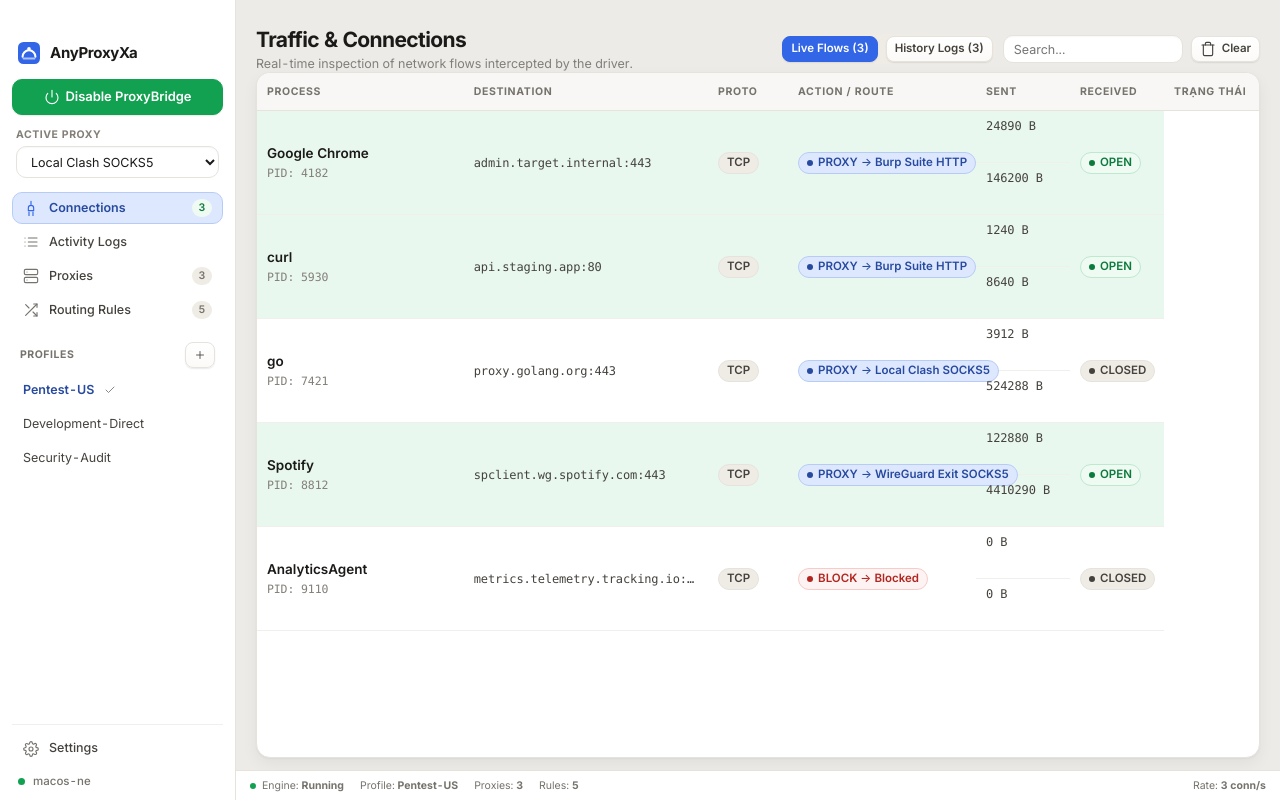
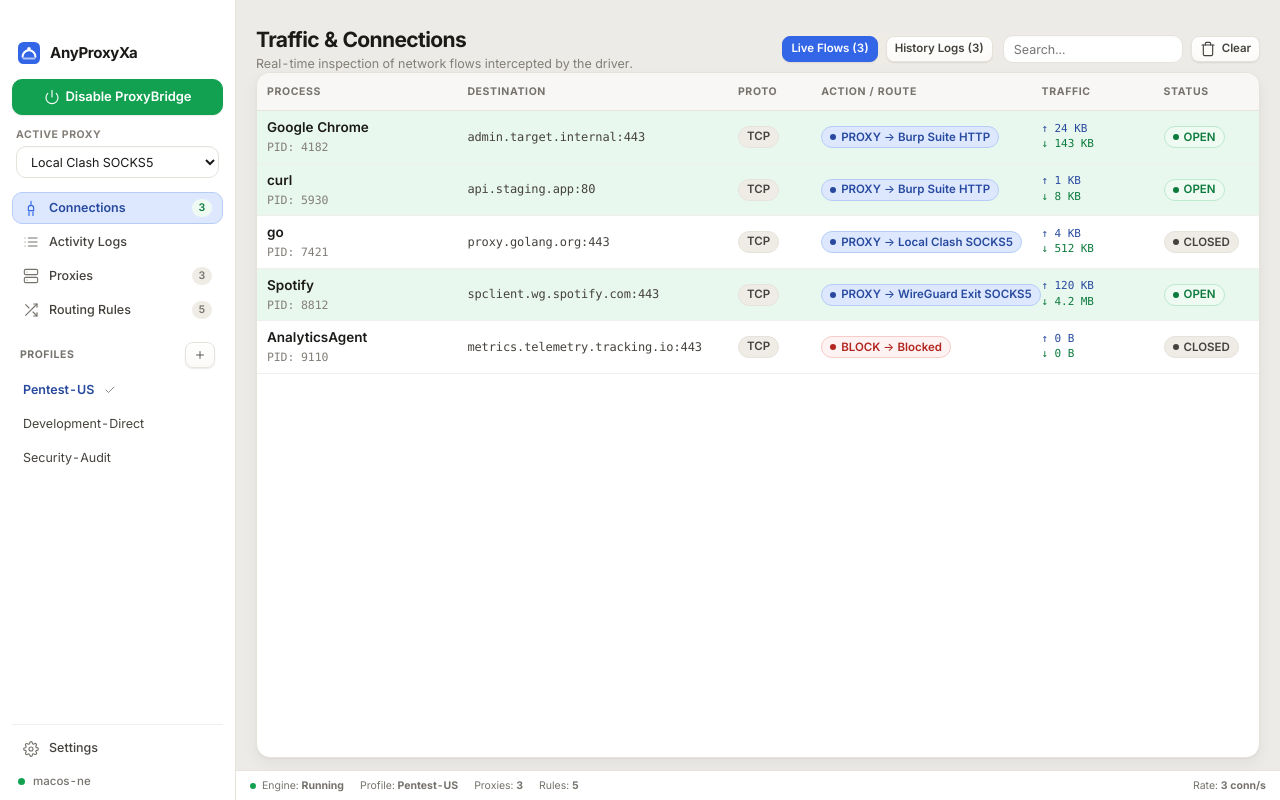
Before and after one commit to D0bby999/anyproxy, a React (Vite) app in the folder frontend/: page / in a window 1280 px wide. Built offline with nearby package versions, Linux system fonts and the light colour scheme.

Commit message:
fix(ui): clean up table layout and merge sent/received into traffic stack

```diff
--- a/frontend/src/i18n/en.ts
+++ b/frontend/src/i18n/en.ts
@@ -80,6 +80,10 @@ export const en = {
     sent: 'Sent',
     received: 'Received',
     age: 'Duration',
+    status: 'Status',
+    traffic: 'Traffic',
+    rule: 'Rule',
+    time: 'Time',
   },
   settings: {
     title: 'Settings',
--- a/frontend/src/i18n/vi.ts
+++ b/frontend/src/i18n/vi.ts
@@ -81,6 +81,10 @@ export const vi: Translations = {
     sent: 'Đã gửi',
     received: 'Đã nhận',
     age: 'Thời gian',
+    status: 'Trạng thái',
+    traffic: 'Lưu lượng',
+    rule: 'Quy tắc',
+    time: 'Thời gian',
   },
   settings: {
     title: 'Cài đặt',
--- /dev/null
+++ b/frontend/src/lib/format.ts
@@ -0,0 +1,22 @@
+// SPDX-License-Identifier: MIT
+
+/** Human-readable size, base 1024, matching AnyProfile format */
+export function formatBytes(n: number): string {
+  if (!Number.isFinite(n) || n < 0) n = 0
+  if (n < 1024) return `${Math.round(n)} B`
+  if (n < 1024 * 1024) return `${Math.round(n / 1024)} KB`
+  if (n < 1024 * 1024 * 1024) return `${(n / (1024 * 1024)).toFixed(1)} MB`
+  return `${(n / (1024 * 1024 * 1024)).toFixed(1)} GB`
+}
+
+/** Format milliseconds or seconds duration */
+export function formatDuration(ms: number): string {
+  if (!ms || ms < 0) return '0s'
+  const secs = Math.floor(ms / 1000)
+  if (secs < 60) return `${secs}s`
+  const mins = Math.floor(secs / 60)
+  const remSecs = secs % 60
+  if (mins < 60) return `${mins}m ${remSecs}s`
+  const hours = Math.floor(mins / 60)
+  return `${hours}h ${mins % 60}m`
+}
--- a/frontend/src/pages/connections-page.tsx
+++ b/frontend/src/pages/connections-page.tsx
@@ -4,6 +4,7 @@ import { PageHead } from '../components/page-head'
 import { EmptyState } from '../components/empty-state'
 import { Icon } from '../components/icons'
 import { t } from '../i18n'
+import { formatBytes } from '../lib/format'
 import type { Flow, ConnectionLogEntry } from '../types'
 
 export function ConnectionsPage({
@@ -100,9 +101,8 @@ export function ConnectionsPage({
                       <th className="col-dest">{t.connections.dest}</th>
                       <th className="col-proto">{t.connections.proto}</th>
                       <th className="col-route">{t.connections.action}</th>
-                      <th className="col-sent">{t.connections.sent}</th>
-                      <th className="col-recv">{t.connections.received}</th>
-                      <th className="col-state">Trạng thái</th>
+                      <th className="col-traffic">{t.connections.traffic}</th>
+                      <th className="col-state">{t.connections.status}</th>
                     </tr>
                   </thead>
                   <tbody>
@@ -111,13 +111,13 @@ export function ConnectionsPage({
                         key={f.id}
                         className={f.state === 'open' ? 'running' : ''}
                       >
-                        <td className="cellname">
+                        <td className="cellname col-proc">
                           <b className="selectable" title={f.processName}>
                             {f.processName}
                           </b>
                           <span className="mono">PID: {f.pid}</span>
                         </td>
-                        <td>
+                        <td className="col-dest">
                           <span
                             className="mono selectable ellipsis-text"
                             title={`${f.resolvedDomain || f.destIP}:${f.destPort}`}
@@ -125,12 +125,12 @@ export function ConnectionsPage({
                             {f.resolvedDomain || f.destIP}:{f.destPort}
                           </span>
                         </td>
-                        <td>
+                        <td className="col-proto">
                           <span className="chip">
                             <span className="chiptext">{f.protocol}</span>
                           </span>
                         </td>
-                        <td>
+                        <td className="col-route">
                           <span
                             className={`chip ${
                               f.action === 'proxy'
@@ -152,8 +152,12 @@ export function ConnectionsPage({
                             </span>
                           </span>
                         </td>
-                        <td className="mono ellipsis-text">{f.bytesOut} B</td>
-                        <td className="mono ellipsis-text">{f.bytesIn} B</td>
+                        <td className="col-traffic">
+                          <div className="traffic-stack mono" title={`Gửi: ${f.bytesOut} B, Nhận: ${f.bytesIn} B`}>
+                            <span className="tx" title="Đã gửi">↑ {formatBytes(f.bytesOut)}</span>
+                            <span className="rx" title="Đã nhận">↓ {formatBytes(f.bytesIn)}</span>
+                          </div>
+                        </td>
                         <td className="col-state">
                           <span
                             className={`chip ${
@@ -181,27 +185,27 @@ export function ConnectionsPage({
               <table className="table connection-logs">
                 <thead>
                   <tr>
-                    <th className="col-time">Thời gian</th>
+                    <th className="col-time">{t.connections.time}</th>
                     <th className="col-proc">{t.connections.process}</th>
                     <th className="col-dest">{t.connections.dest}</th>
                     <th className="col-proto">{t.connections.proto}</th>
                     <th className="col-route">{t.connections.action}</th>
-                    <th className="col-rule">Quy tắc áp dụng</th>
+                    <th className="col-rule">{t.connections.rule}</th>
                   </tr>
                 </thead>
                 <tbody>
                   {filteredLogs.map((l) => (
                     <tr key={l.id}>
-                      <td className="muted mono">
+                      <td className="muted mono col-time">
                         {new Date(l.timestamp).toLocaleTimeString()}
                       </td>
-                      <td className="cellname">
+                      <td className="cellname col-proc">
                         <b className="selectable" title={l.processName}>
                           {l.processName}
                         </b>
                         <span className="mono">PID: {l.pid}</span>
                       </td>
-                      <td>
+                      <td className="col-dest">
                         <span
                           className="mono selectable ellipsis-text"
                           title={`${l.resolvedDomain || l.destIP}:${l.destPort}`}
@@ -209,12 +213,12 @@ export function ConnectionsPage({
                           {l.resolvedDomain || l.destIP}:{l.destPort}
                         </span>
                       </td>
-                      <td>
+                      <td className="col-proto">
                         <span className="chip">
                           <span className="chiptext">{l.protocol}</span>
                         </span>
                       </td>
-                      <td>
+                      <td className="col-route">
                         <span
                           className={`chip ${
                             l.action === 'proxy'
@@ -236,7 +240,7 @@ export function ConnectionsPage({
                           </span>
                         </span>
                       </td>
-                      <td>
+                      <td className="col-rule">
                         <span
                           className="chip ellipsis-text"
                           title={l.ruleName || 'Default'}
--- a/frontend/src/styles/shell.css
+++ b/frontend/src/styles/shell.css
@@ -335,49 +335,59 @@ button.enginechip:hover {
   white-space: nowrap;
 }
 
+/* Traffic stack (sent & received in a single vertical cell) */
+.traffic-stack {
+  display: flex;
+  flex-direction: column;
+  gap: 1px;
+  font-size: 11px;
+  line-height: 1.3;
+}
+.traffic-stack .tx { color: var(--accent-ink); }
+.traffic-stack .rx { color: var(--success-ink); }
+
 /* ─────────────────────────────────────────────────────────────
    Specific Table Column Widths (Fixed layout protection)
    ───────────────────────────────────────────────────────────── */
 
 /* 1. Routing Rules Table */
-.table.rules th.col-no { width: 44px; }
-.table.rules th.col-name { width: 22%; }
-.table.rules th.col-apps { width: 17%; }
-.table.rules th.col-targets { width: 18%; }
-.table.rules th.col-ports { width: 10%; }
-.table.rules th.col-proto { width: 75px; }
-.table.rules th.col-action { width: 15%; }
-.table.rules th.col-actions { width: 180px; }
+.table.rules th.col-no, .table.rules td.col-no { width: 44px; }
+.table.rules th.col-name, .table.rules td.col-name { width: 22%; }
+.table.rules th.col-apps, .table.rules td.col-apps { width: 17%; }
+.table.rules th.col-targets, .table.rules td.col-targets { width: 18%; }
+.table.rules th.col-ports, .table.rules td.col-ports { width: 10%; }
+.table.rules th.col-proto, .table.rules td.col-proto { width: 75px; }
+.table.rules th.col-action, .table.rules td.col-action { width: 15%; }
+.table.rules th.col-actions, .table.rules td.col-actions { width: 180px; }
 
 /* 2. Proxies Table */
-.table.proxies th.col-name { width: 26%; }
-.table.proxies th.col-type { width: 90px; }
-.table.proxies th.col-server { width: 24%; }
-.table.proxies th.col-auth { width: 110px; }
-.table.proxies th.col-latency { width: 100px; }
-.table.proxies th.col-actions { width: 150px; }
+.table.proxies th.col-name, .table.proxies td.col-name { width: 26%; }
+.table.proxies th.col-type, .table.proxies td.col-type { width: 90px; }
+.table.proxies th.col-server, .table.proxies td.col-server { width: 24%; }
+.table.proxies th.col-auth, .table.proxies td.col-auth { width: 110px; }
+.table.proxies th.col-latency, .table.proxies td.col-latency { width: 100px; }
+.table.proxies th.col-actions, .table.proxies td.col-actions { width: 150px; }
 
 /* 3. Live Flows Table */
-.table.flows th.col-proc { width: 22%; }
-.table.flows th.col-dest { width: 26%; }
-.table.flows th.col-proto { width: 80px; }
-.table.flows th.col-route { width: 20%; }
-.table.flows th.col-sent { width: 10%; }
-.table.flows th.col-recv { width: 10%; }
-.table.flows th.col-state { width: 95px; }
+.table.flows th.col-proc, .table.flows td.col-proc { width: 20%; }
+.table.flows th.col-dest, .table.flows td.col-dest { width: 27%; }
+.table.flows th.col-proto, .table.flows td.col-proto { width: 75px; }
+.table.flows th.col-route, .table.flows td.col-route { width: 22%; }
+.table.flows th.col-traffic, .table.flows td.col-traffic { width: 110px; }
+.table.flows th.col-state, .table.flows td.col-state { width: 95px; }
 
 /* 4. Connection Logs Table */
-.table.connection-logs th.col-time { width: 100px; }
-.table.connection-logs th.col-proc { width: 22%; }
-.table.connection-logs th.col-dest { width: 28%; }
-.table.connection-logs th.col-proto { width: 80px; }
-.table.connection-logs th.col-route { width: 22%; }
-.table.connection-logs th.col-rule { width: 16%; }
+.table.connection-logs th.col-time, .table.connection-logs td.col-time { width: 100px; }
+.table.connection-logs th.col-proc, .table.connection-logs td.col-proc { width: 22%; }
+.table.connection-logs th.col-dest, .table.connection-logs td.col-dest { width: 28%; }
+.table.connection-logs th.col-proto, .table.connection-logs td.col-proto { width: 75px; }
+.table.connection-logs th.col-route, .table.connection-logs td.col-route { width: 22%; }
+.table.connection-logs th.col-rule, .table.connection-logs td.col-rule { width: 16%; }
 
 /* 5. Activity Table */
-.table.activity th.col-time { width: 110px; }
-.table.activity th.col-level { width: 90px; }
-.table.activity th.col-msg { width: auto; }
+.table.activity th.col-time, .table.activity td.col-time { width: 110px; }
+.table.activity th.col-level, .table.activity td.col-level { width: 90px; }
+.table.activity th.col-msg, .table.activity td.col-msg { width: auto; }
 
 /* AnyProfile Empty State */
 .tablewrap > .emptystate {
```
